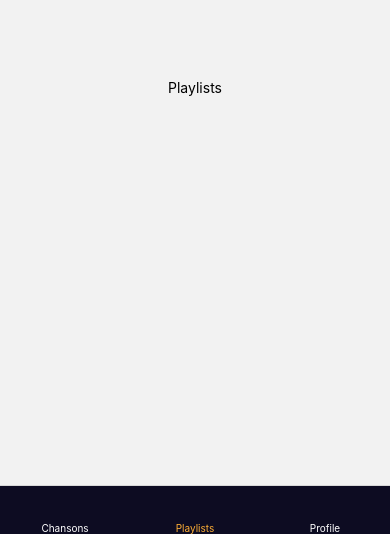
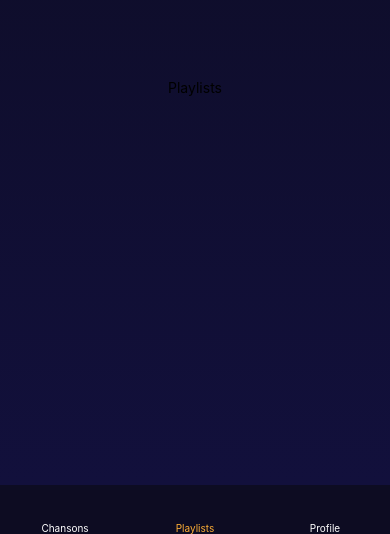
Before and after one commit to eudzb/music-app, a React Native app: screen /Playlists in a window 390 px wide. Shown: the part 310-844 px from the top of the page. Built offline with nearby package versions, Linux system fonts and the light colour scheme; some icons are missing.

Commit message:
Added custom gradient background

```diff
--- a/App.js
+++ b/App.js
@@ -14,13 +14,15 @@ const Tab = createBottomTabNavigator();
 export default function App() {
     return (
         <NavigationContainer>
-            <Tab.Navigator initialRouteName={SongsList} screenOptions={
+            <Tab.Navigator initialRouteName={SongsList}
+                           screenOptions={
                                {
                                    headerShown: false,
                                    tabBarActiveTintColor: '#FFAF36',
                                    tabBarInactiveTintColor: 'white',
                                    tabBarStyle: {
                                        backgroundColor: '#0D0C22',
+                                       borderTopColor: 'transparent'
                                    }
                                }
                            }>
--- a/package.json
+++ b/package.json
@@ -1,6 +1,6 @@
 {
   "name": "music-app",
-  "version": "1.0.1",
+  "version": "1.0.2",
   "main": "node_modules/expo/AppEntry.js",
   "scripts": {
     "start": "expo start",
@@ -21,7 +21,8 @@
     "react-native": "0.72.6",
     "react-native-safe-area-context": "^4.7.4",
     "react-native-screens": "^3.27.0",
-    "react-native-svg": "^14.0.0"
+    "react-native-svg": "^14.0.0",
+    "expo-linear-gradient": "~12.3.0"
   },
   "devDependencies": {
     "@babel/core": "^7.20.0"
--- a/tabs/Playslists.js
+++ b/tabs/Playslists.js
@@ -1,11 +1,14 @@
 import * as React from 'react';
 import {Text, View} from 'react-native';
+import {LinearGradient} from "expo-linear-gradient";
 
 function Playlists() {
     return (
-        <View style={{flex: 1, justifyContent: 'center', alignItems: 'center'}}>
-            <Text>Playlists</Text>
-        </View>
+        <LinearGradient colors={['rgb(13, 12, 34)', 'rgb(18, 16, 60)']} style={{flex: 1}}>
+            <View style={{flex: 1, justifyContent: 'center', alignItems: 'center'}}>
+                <Text>Playlists</Text>
+            </View>
+        </LinearGradient>
     );
 }
 
--- a/tabs/Profile.js
+++ b/tabs/Profile.js
@@ -1,11 +1,14 @@
 import * as React from 'react';
 import {Text, View} from 'react-native';
+import {LinearGradient} from "expo-linear-gradient";
 
 function Profile() {
     return (
-        <View style={{flex: 1, justifyContent: 'center', alignItems: 'center'}}>
-            <Text>Page de profile</Text>
-        </View>
+        <LinearGradient colors={['rgb(13, 12, 34)', 'rgb(18, 16, 60)']} style={{flex: 1}}>
+            <View style={{flex: 1, justifyContent: 'center', alignItems: 'center'}}>
+                <Text>Page de profile</Text>
+            </View>
+        </LinearGradient>
     );
 }
 
--- a/tabs/SongsList.js
+++ b/tabs/SongsList.js
@@ -1,11 +1,14 @@
 import * as React from 'react';
 import {Text, View} from 'react-native';
+import {LinearGradient} from "expo-linear-gradient";
 
 function SongsList() {
     return (
-        <View style={{flex: 1, justifyContent: 'center', alignItems: 'center'}}>
-            <Text>Liste des chansons</Text>
-        </View>
+        <LinearGradient colors={['rgb(13, 12, 34)', 'rgb(18, 16, 60)']} style={{flex: 1}}>
+            <View style={{flex: 1, justifyContent: 'center', alignItems: 'center'}}>
+                <Text>Liste des chansons</Text>
+            </View>
+        </LinearGradient>
     );
 }
 
```
Also changed, not shown: 1 other file (tests, documents, lock files or other folders). Lines whose indentation alone changed are shown as unchanged.
